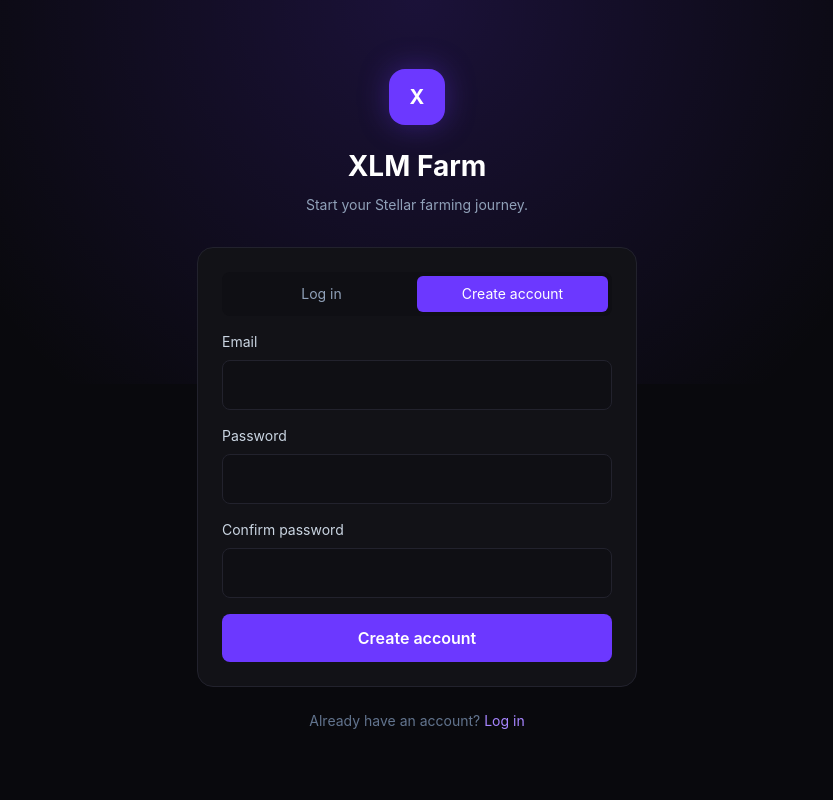
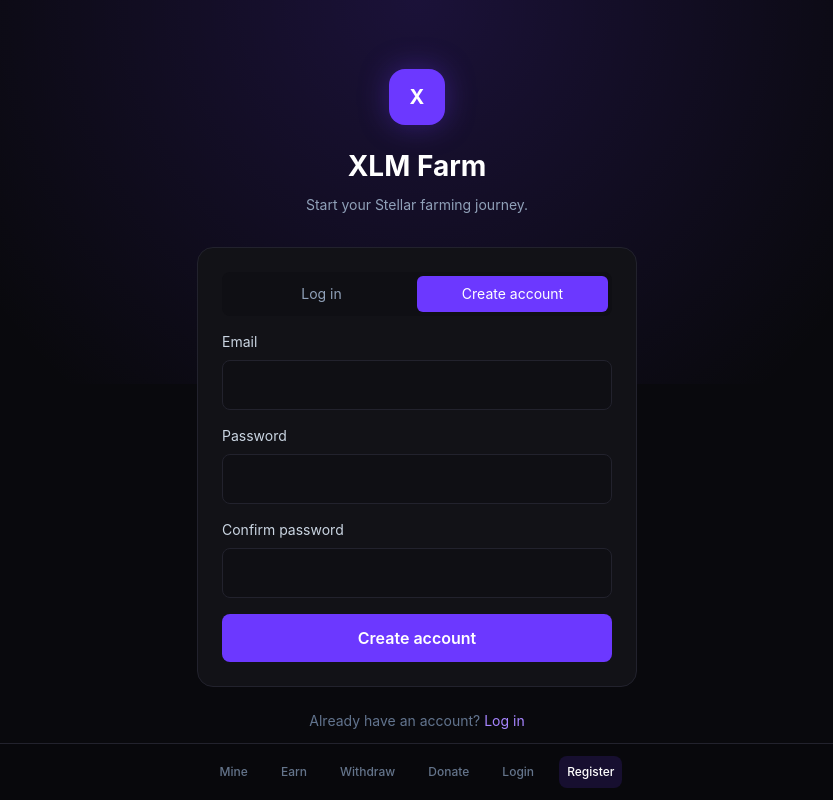
Before and after one commit to arashKazerouni/star-miner, a Next.js app: page /register in a window 1280 px wide. Shown: the whole page, without its empty margins (223-1056 px from the left). Built offline with nearby package versions, Linux system fonts and the light colour scheme; no server answers.

Commit message:
Fix missing bottom navigation rendering

```diff
--- a/app/layout.tsx
+++ b/app/layout.tsx
@@ -1,6 +1,7 @@
 import type { Metadata } from "next";
 import "./globals.css";
 import { UserProvider } from "@/context/UserContext";
+import BottomNav from "@/components/navigation/BottomNav";
 
 export const metadata: Metadata = {
   title: "XLM Farm",
@@ -15,7 +16,10 @@ export default function RootLayout({
   return (
     <html lang="en">
       <body>
-        <UserProvider>{children}</UserProvider>
+        <UserProvider>
+          {children}
+          <BottomNav />
+        </UserProvider>
       </body>
     </html>
   );
```
